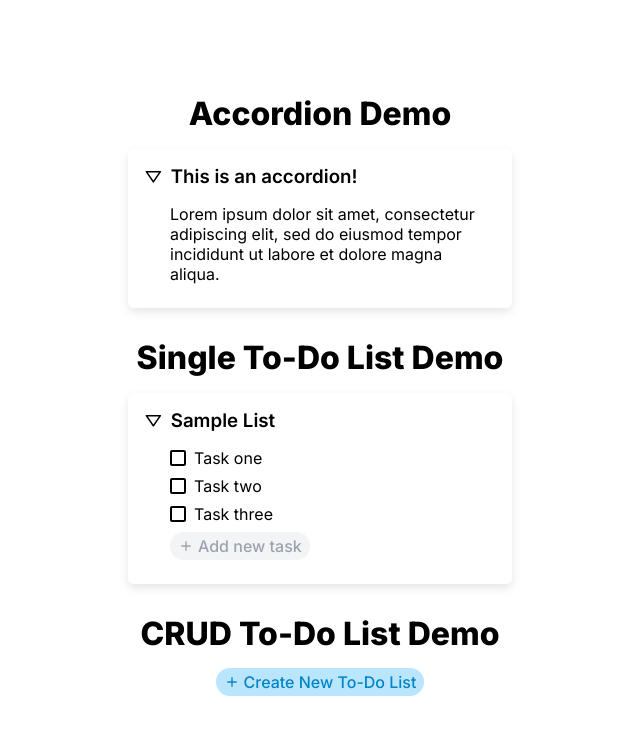
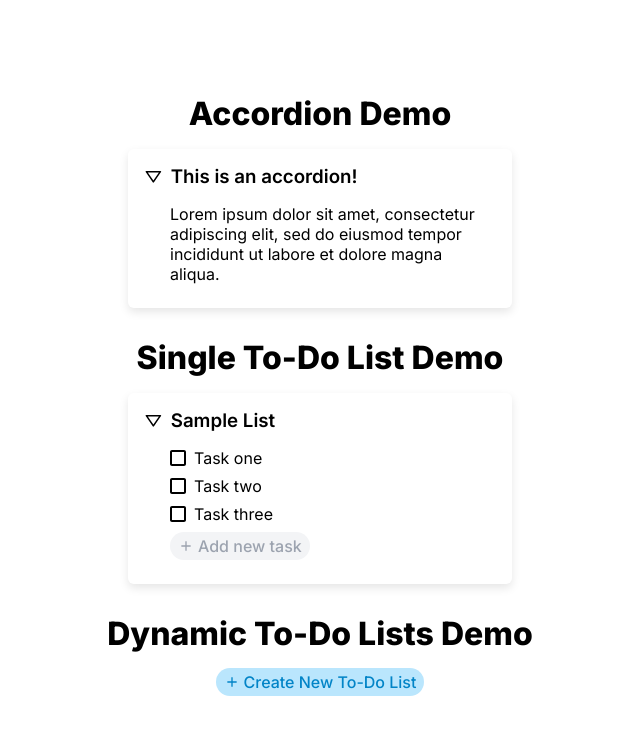
Before and after one commit to claynaut/citrushack2022-webdev-workshop, a Next.js app: page / in a window 1280 px wide. Shown: the top 734 px of the page, without its empty margins (320-960 px from the left). Built offline with nearby package versions, Linux system fonts and the light colour scheme.

Commit message:
Update naming

```diff
--- a/components/Demo/CRUDListDemo.js
+++ b/components/Demo/DynamicListsDemo.js
@@ -4,7 +4,7 @@ import { BiPlus } from 'react-icons/bi'
 import { TodoList } from '../TodoList'
 import styles from '../../styles/Home.module.css'
 
-export function CRUDListDemo() {
+export function DynamicListsDemo() {
   const [lists, setLists] = useState([])
 
   const createList = () => {
@@ -19,7 +19,7 @@ export function CRUDListDemo() {
   return (
     <>
       <h2 className={styles.title}>
-        CRUD To-Do List Demo
+        Dynamic To-Do Lists Demo
       </h2>
       <button className={styles.createListButton} onClick={() => createList()}>
         <BiPlus /> Create New To-Do List
--- a/components/Demo/index.js
+++ b/components/Demo/index.js
@@ -1,3 +1,3 @@
 export * from './AccordionDemo'
 export * from './SingleListDemo'
-export * from './CRUDListDemo'
+export * from './DynamicListsDemo'
--- a/pages/index.js
+++ b/pages/index.js
@@ -1,5 +1,5 @@
 import Head from 'next/head'
-import { AccordionDemo, SingleListDemo, CRUDListDemo } from '../components/Demo'
+import { AccordionDemo, SingleListDemo, DynamicListsDemo } from '../components/Demo'
 import styles from '../styles/Home.module.css'
 
 export default function Home() {
@@ -14,7 +14,7 @@ export default function Home() {
       <main className={styles.main}>
         <AccordionDemo />
         <SingleListDemo />
-        <CRUDListDemo />
+        <DynamicListsDemo />
       </main>
     </div>
   )
```
